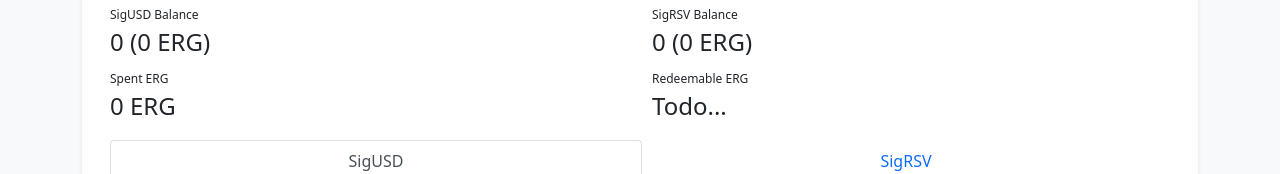
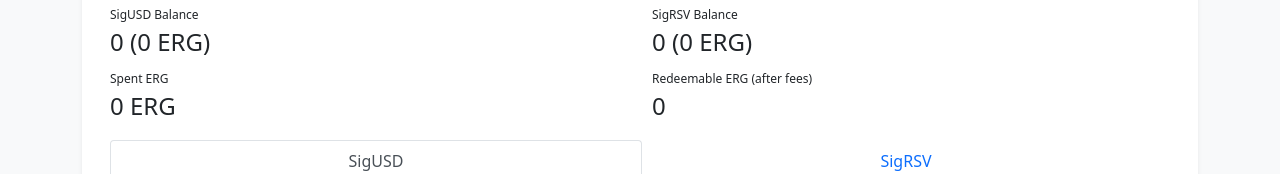
Before and after one commit to abchrisxyz/ageusdemo, a React (Create React App) app: page / in a window 1280 px wide. Shown: the part 951-1125 px from the top of the page. Built offline with nearby package versions, Linux system fonts and the light colour scheme; no server answers.

Commit message:
Enforce limits to wallet actions

```diff
--- a/src/components/calculator.js
+++ b/src/components/calculator.js
@@ -134,7 +134,15 @@
           <Parameters ergPrice={ergPrice} setErgPrice={setErgPrice} />
         </div>
       </div>
-      <Wallet scRate={fromNano(scRate)} rcRate={fromNano(rcRate)} buySC={buySC} buyRC={buyRC} />
+      <Wallet
+        scRate={fromNano(scRate)}
+        rcRate={fromNano(rcRate)}
+        buySC={buySC}
+        buyRC={buyRC}
+        mintableSC={mintableSC}
+        mintableRC={mintableRC}
+        redeemableRC={redeemableRC}
+      />
     </div>
   );
 }
--- a/src/wallet.js
+++ b/src/wallet.js
@@ -10,10 +10,12 @@
   return Number(erg.toFixed(2)).toLocaleString('en')
 }
 
-const Exchange = ({ coin, mint }) => {
+const Exchange = ({ coin, mint, mintableAmount }) => {
   const [nbOfCoins, setNbOfCoins] = useState(0);
 
   const disabled = nbOfCoins <= 0;
+
+  const mintLimit = ({ floatValue }) => floatValue <= mintableAmount;
 
   return (
     <div className="d-flex flex-column flex-sm-row justify-content-center p-3">
@@ -23,6 +25,7 @@
         thousandSeparator={true}
         allowNegative={false}
         suffix={" " + coin}
+        isAllowed={mintLimit}
         onValueChange = {(values) => {
          const {value} = values;
          setNbOfCoins(Number(value));
@@ -39,7 +42,7 @@
   )
 }
 
-const Wallet = ({ scRate, rcRate, buySC, buyRC }) => {
+const Wallet = ({ scRate, rcRate, buySC, buyRC, mintableSC, mintableRC, redeemableRC }) => {
   const [scBalance, setSCBalance] = useState(0);
   const [rcBalance, setRCBalance] = useState(0);
   const [spentErg, setSpentErg] = useState(0);
@@ -61,6 +64,10 @@
   const scBalanceInErg = scBalance * scRate;
   const rcBalanceInErg = rcBalance * rcRate;
 
+  const rcRedeemableBalance = Math.min(rcBalance, redeemableRC);
+  // TODO: Don't use hard coded fees here
+  const redeemableBalanceInErgAfterFees = (scBalanceInErg + rcRedeemableBalance * rcRate) * (1 - 0.0225)
+
   return (
     <Box>
       <div className="container">
@@ -78,13 +85,13 @@
             <Prop label="Spent ERG" value={formatErg(spentErg) + " ERG"} />
           </div>
           <div className="col">
-            <Prop label="Redeemable ERG" value={"Todo..."} />
+            <Prop label="Redeemable ERG (after fees)" value={redeemableBalanceInErgAfterFees.toLocaleString('en')} />
           </div>
         </div>
         {/* <hr></hr> */}
         <ul className="nav nav-tabs nav-fill pt-3">
           <li className="nav-item">
-            <button className={`nav-link ${mode === 'SC' ? "active" : ""}`} onClick={() => setMode('SC')}> SigUSD</button>
+            <button className={`nav-link ${mode === 'SC' ? "active" : ""}`} onClick={() => setMode('SC')}>SigUSD</button>
           </li>
           <li className="nav-item">
             <button className={`nav-link ${mode === 'RC' ? "active" : ""}`} onClick={() => setMode('RC')}>SigRSV</button>
@@ -92,10 +99,10 @@
         </ul>
         <div className="nav-body">
           <div hidden={mode !== 'SC'}>
-            <Exchange coin={"SigUSD"} mint={onBuySC} />
+            <Exchange coin={"SigUSD"} mint={onBuySC} mintableAmount={mintableSC} />
           </div>
           <div hidden={mode !== 'RC'}>
-            <Exchange coin={"SigRSV"} mint={onBuyRC} />
+            <Exchange coin={"SigRSV"} mint={onBuyRC} mintableAmount={mintableRC}/>
           </div>
         </div>
       </div>
```
